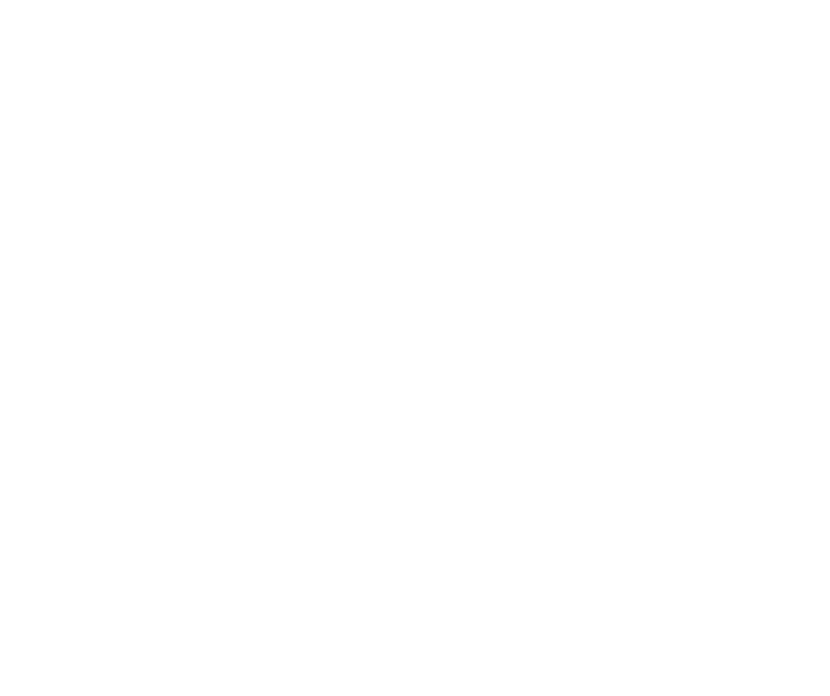
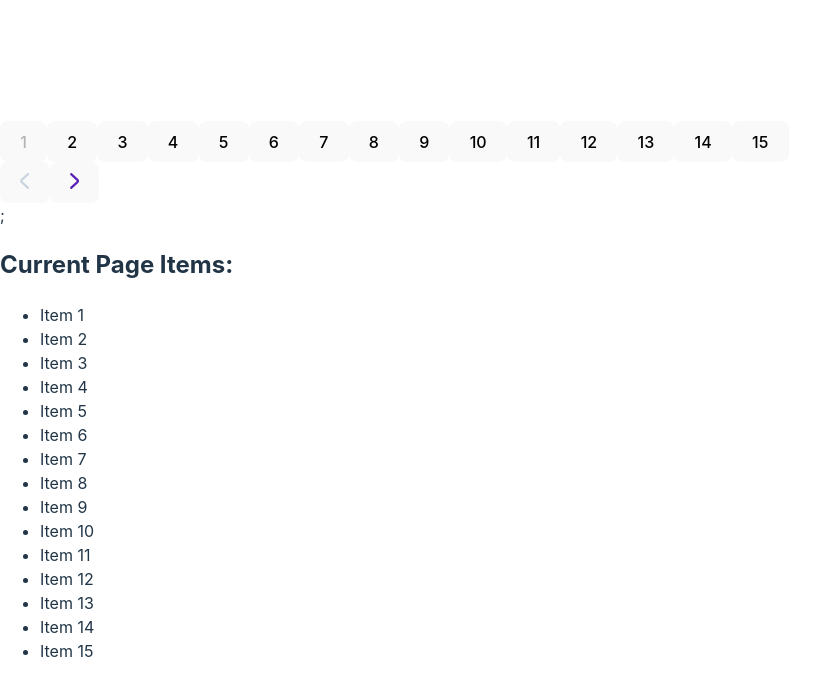
Before and after one commit to cksgh5654/blahblah-ui-kit, a React (Vite) app: page / in a window 1280 px wide. Shown: the top 696 px of the page, without its empty margins (0-830 px from the left). Built offline with nearby package versions, Linux system fonts and the light colour scheme.

Commit message:
fix페이지네이션

```diff
--- a/src/App.tsx
+++ b/src/App.tsx
@@ -1,5 +1,48 @@
+import { useState } from "react";
+import Pagination from "./components/Pagination";
+
 function App() {
-  return <></>;
+  const [currentPage, setCurrentPage] = useState(0);
+  const totalItems = 400;
+  const pageSize = 15;
+  // Generate dummy data for 400 items
+  const dummyData = Array.from(
+    { length: totalItems },
+    (_, i) => `Item ${i + 1}`
+  );
+
+  const handlePageChange = (index: number) => {
+    setCurrentPage(index);
+  };
+
+  // Calculate items for the current page
+  const startIdx = currentPage * pageSize;
+  const endIdx = startIdx + pageSize;
+  const currentPageItems = dummyData.slice(startIdx, endIdx);
+
+  return (
+    <>
+      <Pagination
+        total={totalItems}
+        value={currentPage}
+        onPageChange={handlePageChange}
+        pageSize={pageSize}
+        blockSize={15}
+      >
+        <Pagination.Buttons />
+        <Pagination.Navigator />
+      </Pagination>
+      ;
+      <div>
+        <h2>Current Page Items:</h2>
+        <ul>
+          {currentPageItems.map((item, index) => (
+            <li key={index}>{item}</li>
+          ))}
+        </ul>
+      </div>
+    </>
+  );
 }
 
 export default App;
--- a/src/components/Pagination/index.tsx
+++ b/src/components/Pagination/index.tsx
@@ -65,7 +65,8 @@
   );
 
   const lastPageFromCurrent = useMemo(() => {
-    const last = Math.floor(currentPage / blockSize) * 10 + 9;
+    const last =
+      Math.floor(currentPage / blockSize) * blockSize + blockSize - 1;
     return last < totalPageLength - 1 ? last : totalPageLength - 1;
   }, [currentPage, blockSize, totalPageLength]);
 
```
